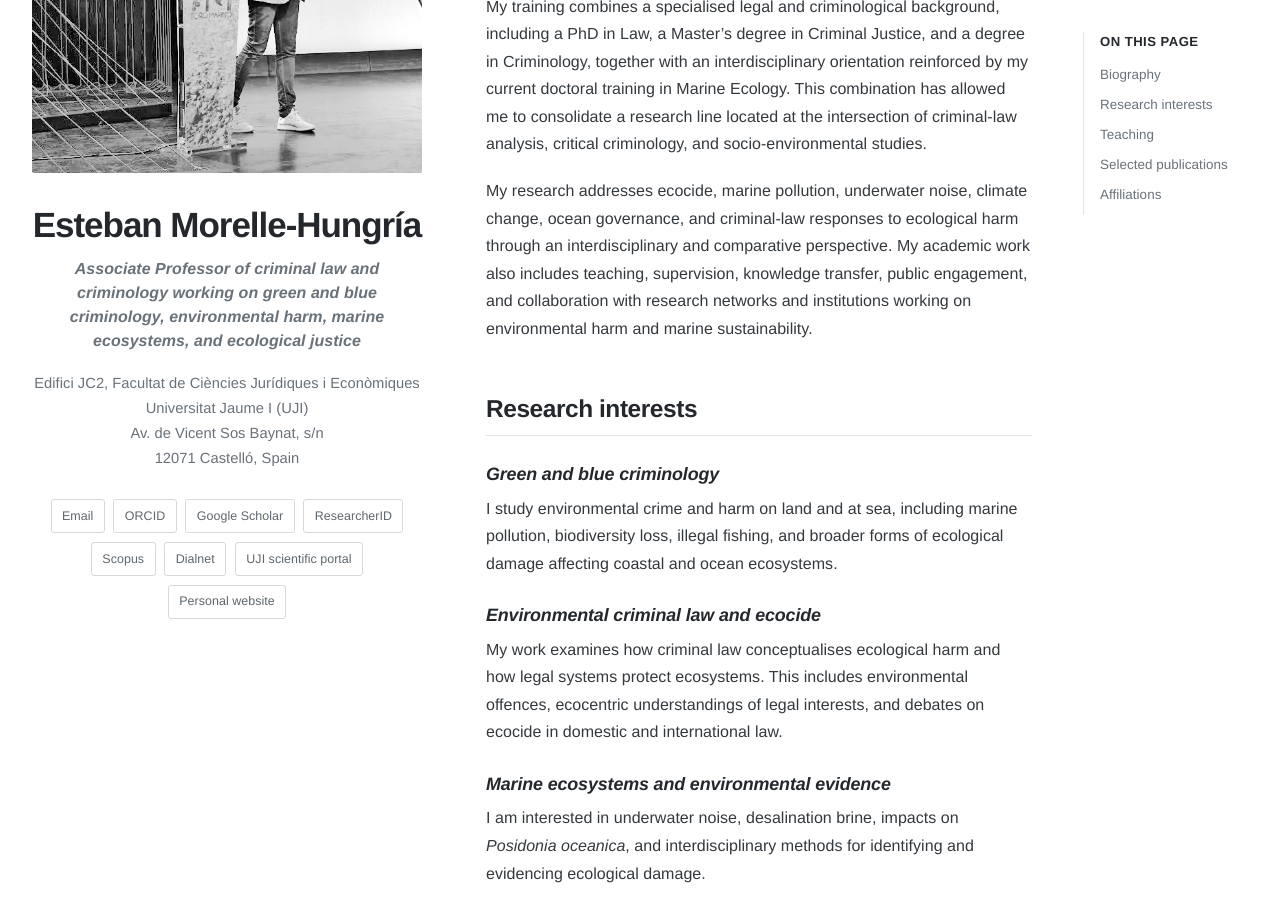
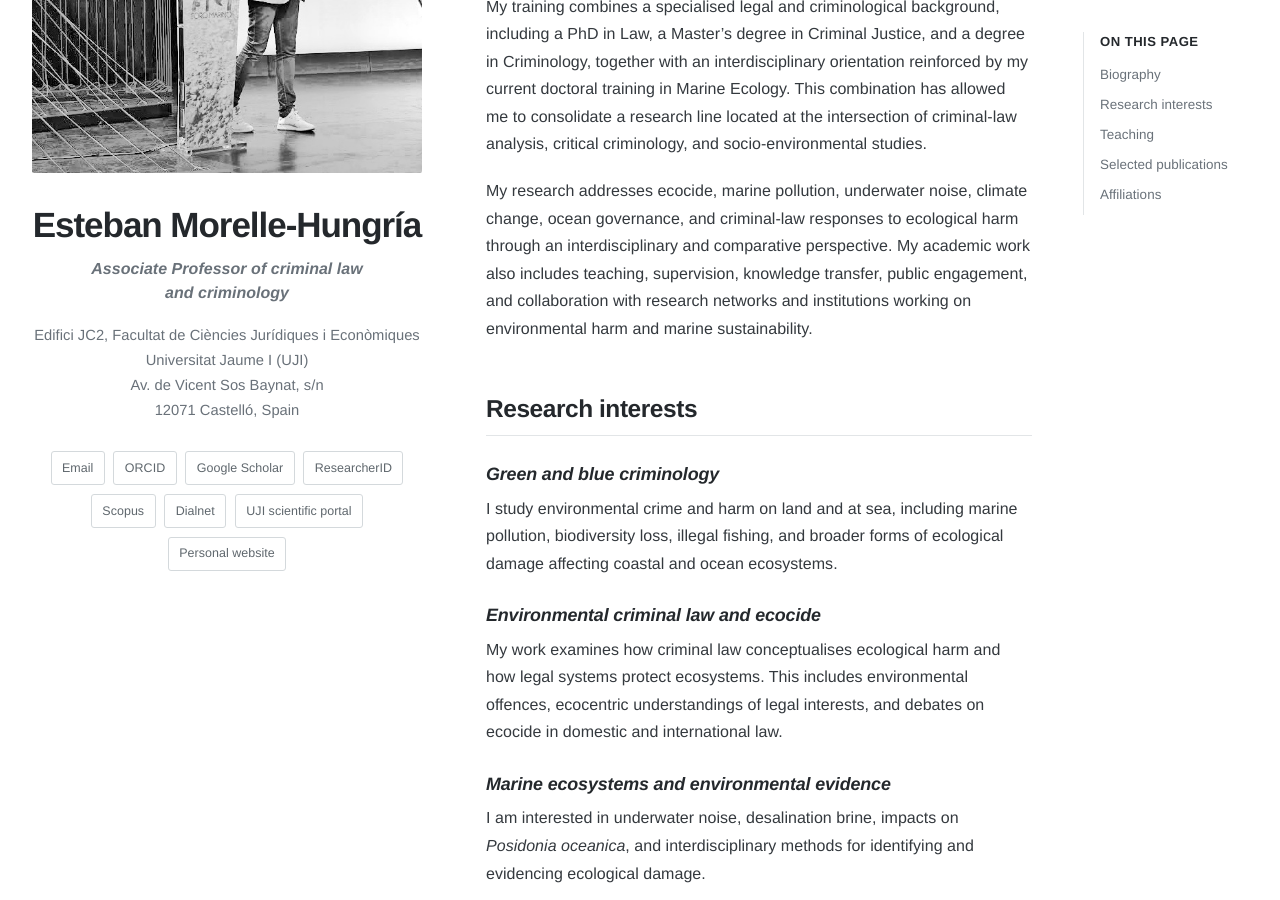
Before and after one commit to emorelleh/emorelleh.github.io, a Jekyll site: the page built from index.md, in a window 1280 px wide and 900 px high, scrolled down 419 px. Built offline with Jekyll 4.4.1, drawn with Linux system fonts in a browser that asks for light colours.

Commit message:
Simplify academic title in index.md
Removed specific research focus areas from the academic title.

```diff
--- a/index.md
+++ b/index.md
@@ -16,8 +16,7 @@ description: "Environmental criminal law, green and blue criminology, marine har
     <h1>Esteban Morelle-Hungría</h1>
 
     <p class="academic-title">
-      Associate Professor of criminal law and criminology working on green and blue criminology,
-      environmental harm, marine ecosystems, and ecological justice
+      Associate Professor of criminal law and criminology
     </p>
 
     <address class="academic-address">
```
